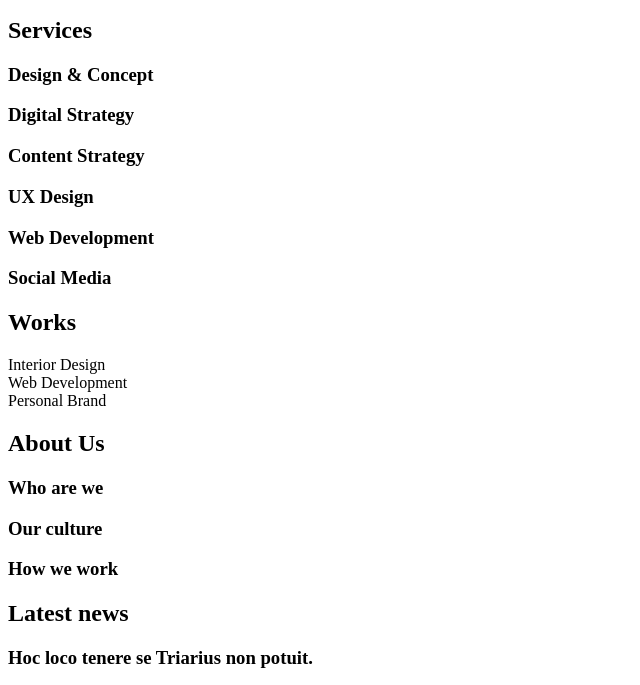
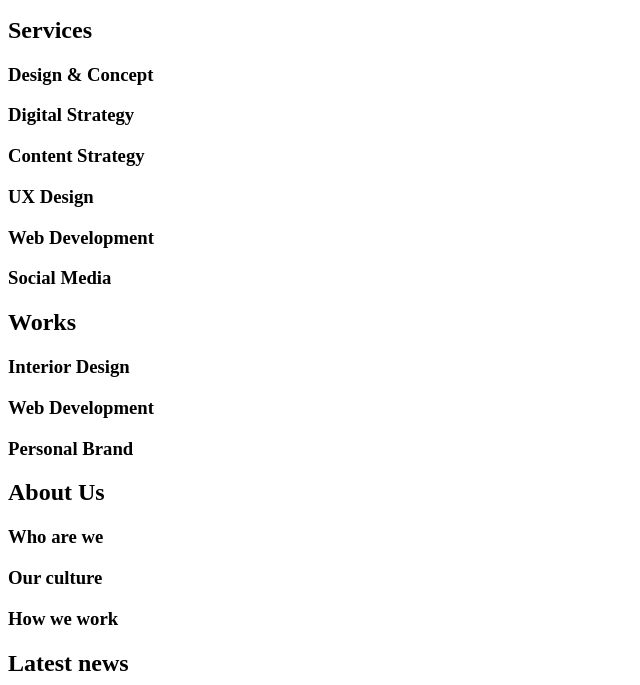
Before and after one commit to dany-eduard/holbertonschool-web_front_end, a plain HTML site: page 0x00-html_advanced/10-index.html in a window 1280 px wide. Shown: the part 110-795 px from the top of the page, without its empty margins (0-640 px from the left). Drawn offline with Linux system fonts and the light colour scheme.

Commit message:
fix: text in the articles must be a level 3 (h3)

```diff
--- a/0x00-html_advanced/10-index.html
+++ b/0x00-html_advanced/10-index.html
@@ -28,9 +28,15 @@
             </section>
             <section>
                 <h2>Works</h2>
-                <article>Interior Design</article>
-                <article>Web Development</article>
-                <article>Personal Brand</article>
+                <article>
+                    <h3>Interior Design</h3>
+                </article>
+                <article>
+                    <h3>Web Development</h3>
+                </article>
+                <article>
+                    <h3>Personal Brand</h3>
+                </article>
             </section>
             <section>
                 <h2>About Us</h2>
```
